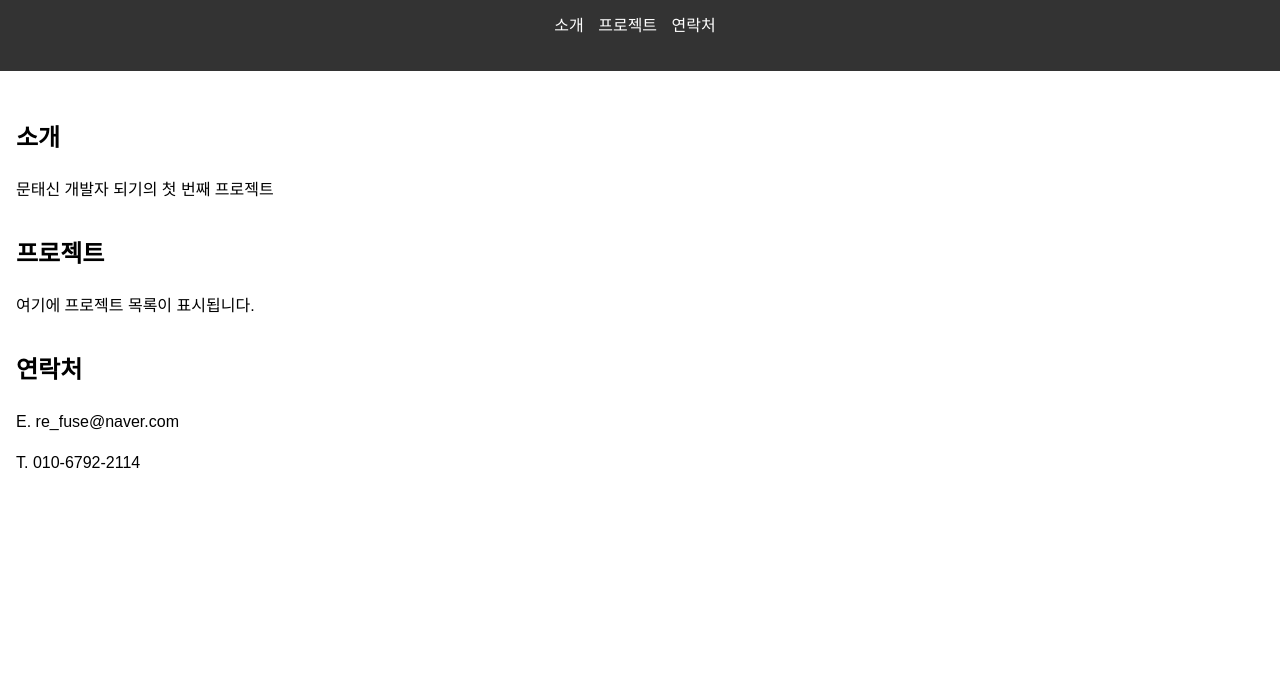
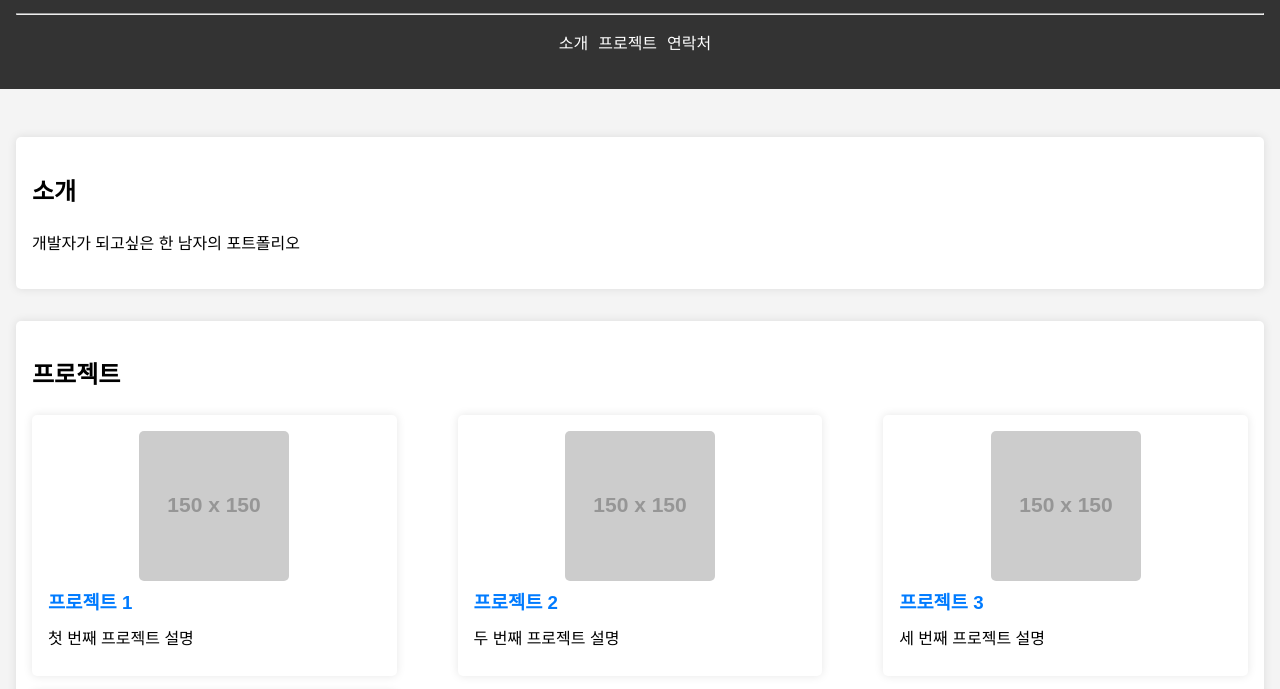
Before and after one commit to taeaeaexin/Portfolio, a plain HTML site: page index.html in a window 1280 px wide. Shown: the part 70-759 px from the top of the page. Drawn offline with Linux system fonts and the light colour scheme; placeholder pictures from the web are drawn by us.

Commit message:
240624 1544

```diff
--- /dev/null
+++ b/app.js
@@ -0,0 +1,44 @@
+document.addEventListener('DOMContentLoaded', function() {
+    fetch('projects.json')
+        .then(response => response.json())
+        .then(projects => {
+            const projectList = document.getElementById('project-list');
+
+            projects.forEach(project => {
+                const projectItem = document.createElement('div');
+                projectItem.className = 'project-item';
+
+                const thumbnailLink = document.createElement('a');
+                thumbnailLink.href = project.link;
+
+                const thumbnail = document.createElement('img');
+                thumbnail.src = project.thumbnail;
+                thumbnail.alt = project.title;
+                thumbnail.className = 'project-thumbnail';
+
+                thumbnailLink.appendChild(thumbnail);
+
+                const projectInfo = document.createElement('div');
+                projectInfo.className = 'project-info';
+
+                const projectTitleLink = document.createElement('a');
+                projectTitleLink.href = project.link;
+
+                const projectTitle = document.createElement('h3');
+                projectTitle.textContent = project.title;
+
+                projectTitleLink.appendChild(projectTitle);
+
+                const projectDescription = document.createElement('p');
+                projectDescription.textContent = project.description;
+
+                projectInfo.appendChild(projectTitleLink);
+                projectInfo.appendChild(projectDescription);
+
+                projectItem.appendChild(thumbnailLink);
+                projectItem.appendChild(projectInfo);
+
+                projectList.appendChild(projectItem);
+            });
+        });
+});
--- a/index.html
+++ b/index.html
@@ -4,46 +4,12 @@
     <meta charset="UTF-8">
     <meta name="viewport" content="width=device-width, initial-scale=1.0">
     <title>포트폴리오</title>
-    <style>
-        body {
-            font-family: Arial, sans-serif;
-            line-height: 1.6;
-            margin: 0;
-            padding: 0;
-        }
-        header {
-            background: #333;
-            color: #fff;
-            padding: 1rem;
-            text-align: center;
-        }
-        header h1 {
-            margin: 0;
-        }
-        nav ul {
-            list-style: none;
-            padding: 0;
-            text-align: center;
-        }
-        nav ul li {
-            display: inline;
-            margin-right: 10px;
-        }
-        nav ul li a {
-            color: #fff;
-            text-decoration: none;
-        }
-        main {
-            padding: 1rem;
-        }
-        section {
-            margin: 2rem 0;
-        }
-    </style>
+    <link rel="stylesheet" href="styles.css"> <!-- CSS 연결 -->
 </head>
 <body>
 <header>
     <h1>포트폴리오</h1>
+    <hr> <!-- 제목 아래에 줄 추가 -->
     <nav>
         <ul>
             <li><a href="#about">소개</a></li>
@@ -55,11 +21,13 @@
 <main>
     <section id="about">
         <h2>소개</h2>
-            <p>문태신 개발자 되기의 첫 번째 프로젝트</p>
+        <p>개발자가 되고싶은 한 남자의 포트폴리오</p>
     </section>
     <section id="projects">
         <h2>프로젝트</h2>
-            <p>여기에 프로젝트 목록이 표시됩니다.</p>
+        <div id="project-list">
+            <!-- JavaScript로 프로젝트가 여기에 추가될 것입니다 -->
+        </div>
     </section>
     <section id="contact">
         <h2>연락처</h2>
@@ -67,5 +35,6 @@
         <p>T. 010-6792-2114</p>
     </section>
 </main>
+<script src="app.js"></script> <!-- JavaScript 파일 연결 -->
 </body>
 </html>
--- /dev/null
+++ b/projects.json
@@ -0,0 +1,26 @@
+[
+  {
+    "title": "프로젝트 1",
+    "description": "첫 번째 프로젝트 설명",
+    "link": "#",
+    "thumbnail": "https://via.placeholder.com/150"
+  },
+  {
+    "title": "프로젝트 2",
+    "description": "두 번째 프로젝트 설명",
+    "link": "#",
+    "thumbnail": "https://via.placeholder.com/150"
+  },
+  {
+    "title": "프로젝트 3",
+    "description": "세 번째 프로젝트 설명",
+    "link": "#",
+    "thumbnail": "https://via.placeholder.com/150"
+  },
+  {
+    "title": "프로젝트 4",
+    "description": "네 번째 프로젝트 설명",
+    "link": "#",
+    "thumbnail": "https://via.placeholder.com/150"
+  }
+]
--- /dev/null
+++ b/styles.css
@@ -0,0 +1,101 @@
+body {
+    font-family: Arial, sans-serif;
+    line-height: 1.6;
+    margin: 0;
+    padding: 0;
+    background-color: #f4f4f4; /* 배경색 추가 */
+}
+
+header {
+    background: #333;
+    color: #fff;
+    padding: 1rem;
+}
+
+header h1 {
+    margin: 0;
+    text-align: center; /* 제목 중앙 정렬 */
+}
+
+header hr {
+    margin: 1rem 0; /* 제목과 목차 사이 간격 */
+}
+
+nav ul {
+    list-style: none;
+    padding: 0;
+    display: flex; /* 플렉스 컨테이너로 설정 */
+    justify-content: center; /* 중앙 정렬 */
+}
+
+nav ul li {
+    margin-right: 10px;
+}
+
+nav ul li a {
+    color: #fff;
+    text-decoration: none;
+}
+
+main {
+    padding: 1rem;
+}
+
+section {
+    margin: 2rem 0;
+}
+
+section#about, section#projects, section#contact {
+    background: #fff;
+    padding: 1rem;
+    border-radius: 5px;
+    box-shadow: 0 0 10px rgba(0, 0, 0, 0.1);
+}
+
+#project-list {
+    display: flex; /* 가로로 배치 */
+    flex-wrap: wrap; /* 줄 바꿈 허용 */
+    justify-content: space-between; /* 공간을 균등하게 분배 */
+}
+
+.project-item {
+    flex: 0 0 30%; /* 각 항목이 가로 공간의 30%를 차지 */
+    display: flex;
+    flex-direction: column; /* 세로 정렬 */
+    align-items: center; /* 중앙 정렬 */
+    background: #fff;
+    padding: 1rem;
+    margin-bottom: 1rem;
+    border-radius: 5px;
+    box-shadow: 0 0 10px rgba(0, 0, 0, 0.1);
+    box-sizing: border-box; /* 패딩과 테두리 포함 */
+}
+
+.project-thumbnail {
+    width: 100%; /* 썸네일 너비 조정 */
+    height: auto; /* 높이 자동 조정 */
+    border-radius: 5px;
+}
+
+.project-info {
+    width: 100%; /* 프로젝트 정보 너비 조정 */
+}
+
+.project-info h3 {
+    margin-top: 0;
+    margin-bottom: 0.5rem;
+}
+
+.project-info p {
+    margin: 0;
+    margin-bottom: 0.5rem;
+}
+
+.project-info a {
+    color: #007bff;
+    text-decoration: none;
+}
+
+.project-info a:hover {
+    text-decoration: underline;
+}
```
Lines whose indentation alone changed are shown as unchanged.
